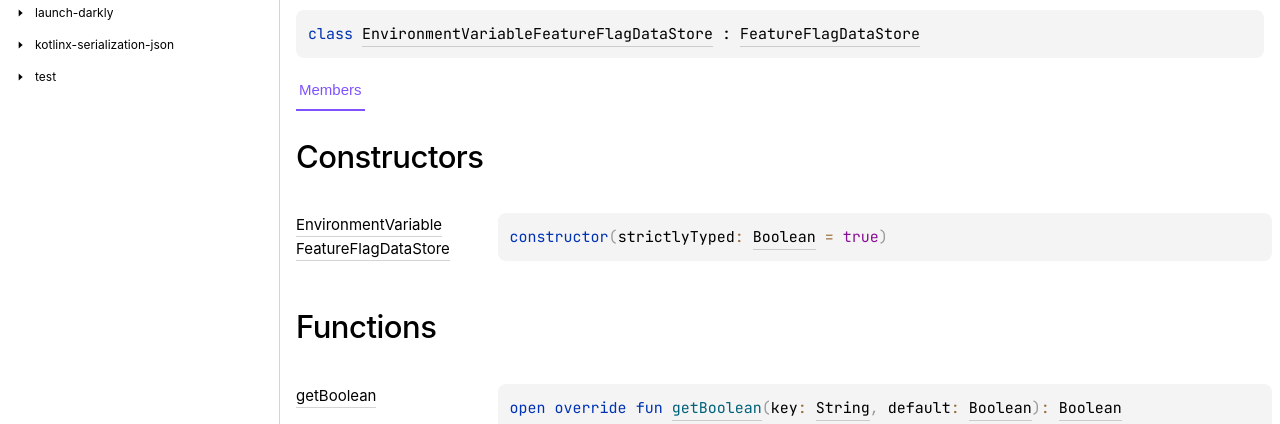
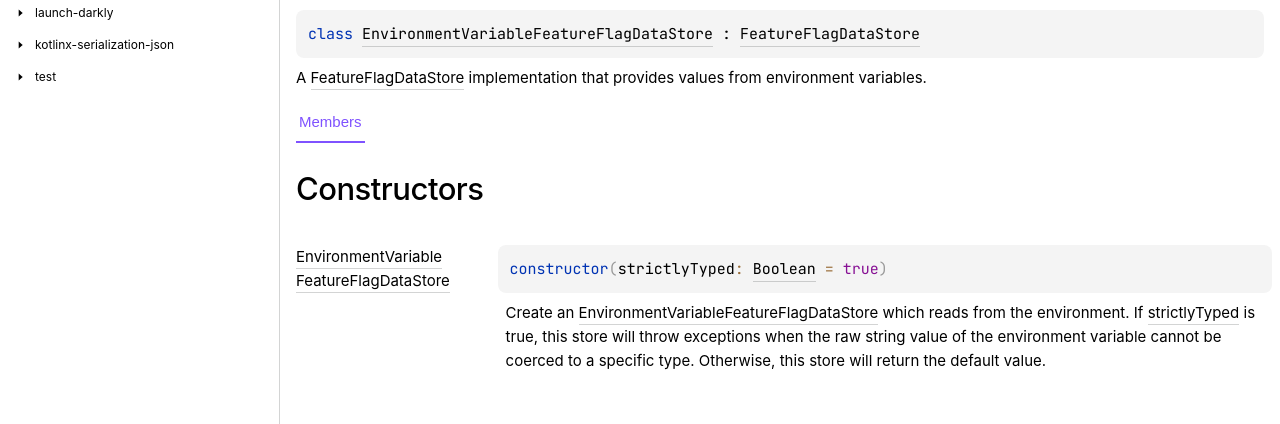
Before and after one commit to kevincianfarini/monarch, a plain HTML site: page docs/0.x/integrations/environment-variable/io.github.kevincianfarini.monarch.environment/-environment-variable-feature-flag-data-store/index.html in a window 1280 px wide. Shown: the part 287-711 px from the top of the page. Drawn offline with Linux system fonts and the light colour scheme; a web font is replaced by a local one.

Commit message:
Deploying to site from  @ 825c4d46637675bd2dc9e207cec6aacde1f89f60 🚀

```diff
--- a/docs/0.x/integrations/environment-variable/io.github.kevincianfarini.monarch.environment/-environment-variable-feature-flag-data-store/index.html
+++ b/docs/0.x/integrations/environment-variable/io.github.kevincianfarini.monarch.environment/-environment-variable-feature-flag-data-store/index.html
@@ -62,7 +62,7 @@
   <div class="breadcrumbs"><a href="../../index.html">environment-variable</a><span class="delimiter">/</span><a href="../index.html">io.github.kevincianfarini.monarch.environment</a><span class="delimiter">/</span><span class="current">EnvironmentVariableFeatureFlagDataStore</span></div>
   <div class="cover ">
     <h1 class="cover"><span>Environment</span><wbr><span>Variable</span><wbr><span>Feature</span><wbr><span>Flag</span><wbr><span>Data</span><wbr><span><span>Store</span></span></h1>
-    <div class="platform-hinted " data-platform-hinted="data-platform-hinted"><div class="content sourceset-dependent-content" data-active="" data-togglable=":integrations:environment-variable:dokkaHtmlPartial/commonMain"><div class="symbol monospace"><span class="token keyword">class </span><a href="index.html">EnvironmentVariableFeatureFlagDataStore</a> : <a href="../../../../compose/io.github.kevincianfarini.monarch/-feature-flag-data-store/index.html">FeatureFlagDataStore</a></div></div></div>
+    <div class="platform-hinted " data-platform-hinted="data-platform-hinted"><div class="content sourceset-dependent-content" data-active="" data-togglable=":integrations:environment-variable:dokkaHtmlPartial/commonMain"><div class="symbol monospace"><span class="token keyword">class </span><a href="index.html">EnvironmentVariableFeatureFlagDataStore</a> : <a href="../../../../compose/io.github.kevincianfarini.monarch/-feature-flag-data-store/index.html">FeatureFlagDataStore</a></div><p class="paragraph">A <a href="../../../../compose/io.github.kevincianfarini.monarch/-feature-flag-data-store/index.html">FeatureFlagDataStore</a> implementation that provides values from environment variables.</p></div></div>
   </div>
   <div class="tabbedcontent">
     <div class="tabs-section" tabs-section="tabs-section"><button class="section-tab" data-active="" data-togglable="CONSTRUCTOR,TYPE,PROPERTY,FUNCTION">Members</button></div>
@@ -79,7 +79,7 @@
                   </span></span></div>
               <div>
                 <div class="title">
-                  <div class="platform-hinted " data-platform-hinted="data-platform-hinted"><div class="content sourceset-dependent-content" data-active="" data-togglable=":integrations:environment-variable:dokkaHtmlPartial/commonMain"><div class="symbol monospace"><span class="token keyword">constructor</span><span class="token punctuation">(</span><span class="parameters "><span class="parameter ">strictlyTyped<span class="token operator">: </span><a href="https://kotlinlang.org/api/latest/jvm/stdlib/kotlin/-boolean/index.html">Boolean</a><span class="token operator"> = </span><span class="token boolean">true</span></span></span><span class="token punctuation">)</span></div></div></div>
+                  <div class="platform-hinted " data-platform-hinted="data-platform-hinted"><div class="content sourceset-dependent-content" data-active="" data-togglable=":integrations:environment-variable:dokkaHtmlPartial/commonMain"><div class="symbol monospace"><span class="token keyword">constructor</span><span class="token punctuation">(</span><span class="parameters "><span class="parameter ">strictlyTyped<span class="token operator">: </span><a href="https://kotlinlang.org/api/latest/jvm/stdlib/kotlin/-boolean/index.html">Boolean</a><span class="token operator"> = </span><span class="token boolean">true</span></span></span><span class="token punctuation">)</span></div><div class="brief "><p class="paragraph">Create an <a href="index.html">EnvironmentVariableFeatureFlagDataStore</a> which reads from the environment. If <a href="../../../../integrations/environment-variable/io.github.kevincianfarini.monarch.environment/-environment-variable-feature-flag-data-store/[60]init[62].html">strictlyTyped</a> is true, this store will throw exceptions when the raw string value of the environment variable cannot be coerced to a specific type. Otherwise, this store will return the default value.</p></div></div></div>
                 </div>
               </div>
             </div>
```
Also changed, not shown: docs/0.x/integrations/environment-variable/io.github.kevincianfarini.monarch.environment/-environment-variable-feature-flag-data-store/-environment-variable-feature-flag-data-store.html (+1 -1 lines), docs/0.x/integrations/environment-variable/io.github.kevincianfarini.monarch.environment/index.html (+1 -1 lines).
